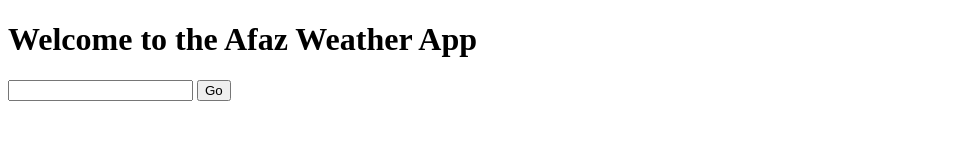
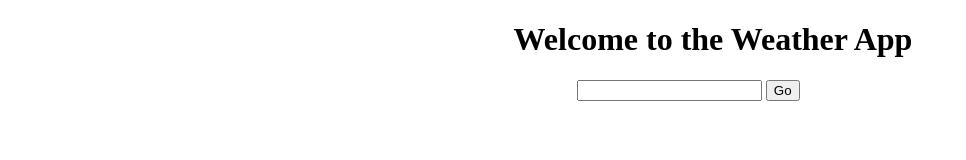
Before and after one commit to afazmunshi49/WeatherApp, a website: page index.html in a window 1280 px wide. Shown: the whole page, without its empty margins (0-966 px from the left). Drawn offline with Linux system fonts and the light colour scheme.

Commit message:
Add images folder with the screenshot of the app and modify the index.html and app.js files.

```diff
--- a/index.html
+++ b/index.html
@@ -5,10 +5,10 @@
     <title>Weather App</title>
   </head>
   <body>
-    <h1>Welcome to the Afaz Weather App</h1>
+    <h1 style="padding-left: 40%">Welcome to the Weather App</h1>
 
     <form action="/" method="post">
-      <input type="text" name="cityName">
+      <input  type="text" name="cityName" style="margin-left: 45%">
       <button type="submit">Go</button>
     </form>
   </body>
```
Also changed, not shown: app.js (+1 -34 lines), images/enter_the_city.png (added), images/intro-page.png (added), images/result.png (added).
